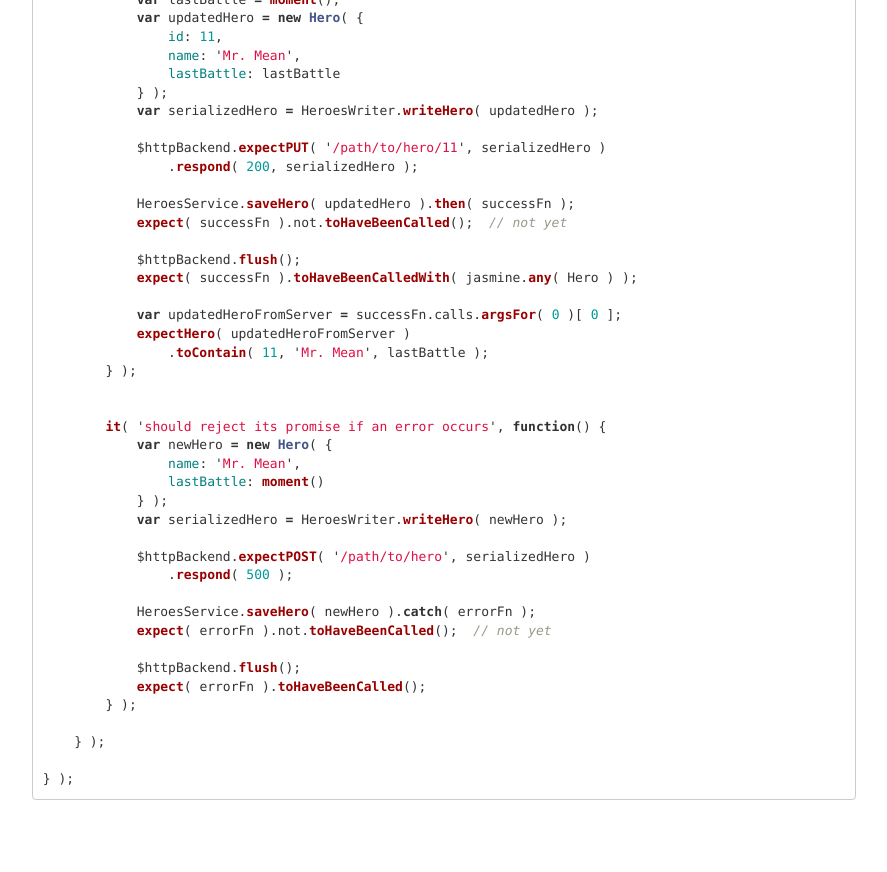
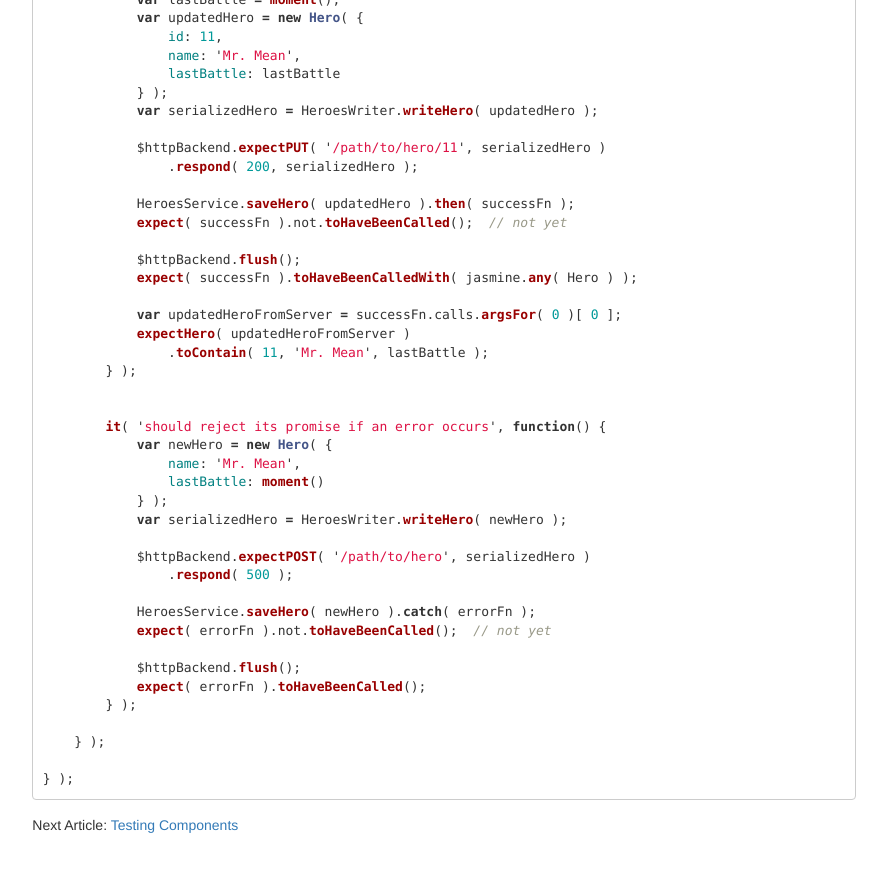
Before and after one commit to gregjacobs/Angular-Architecture, a Jekyll site: the page built from testing/services.md, in a window 1280 px wide and 900 px high, scrolled down 6827 px. Shown: the top 872 px of the window, without its empty margins (196-1083 px from the left). Built offline with Jekyll 4.4.1, drawn with Linux system fonts in a browser that asks for light colours; Markdown is read by kramdown in place of the engine named in the settings; comment, search, counter and statistics services are not loaded.

Commit message:
Add 'next article' link to Testing Services article

````diff
--- a/testing/services.md
+++ b/testing/services.md
@@ -293,3 +293,5 @@ describe( 'HeroesService', function() {
 
 } );
 ```
+
+Next Article: [Testing Components]({{ site.baseurl }}/testing/components)
````
